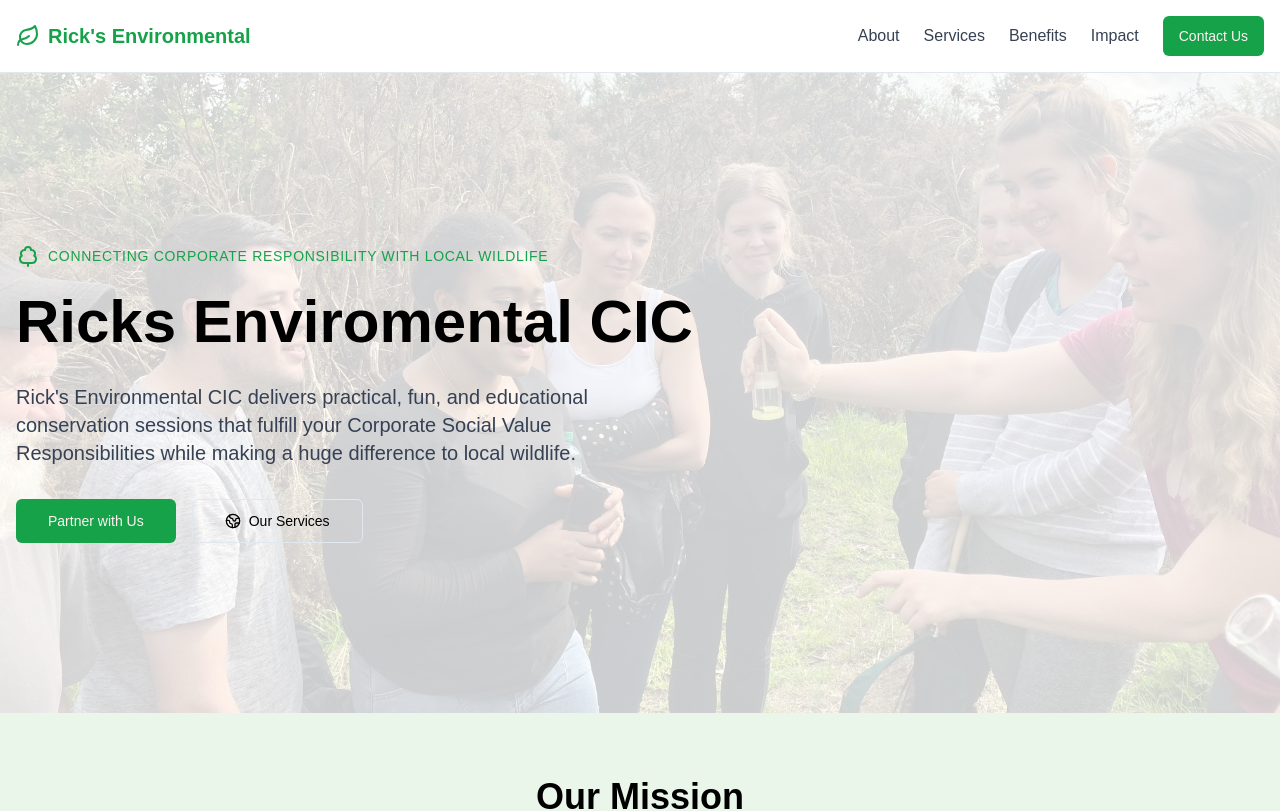
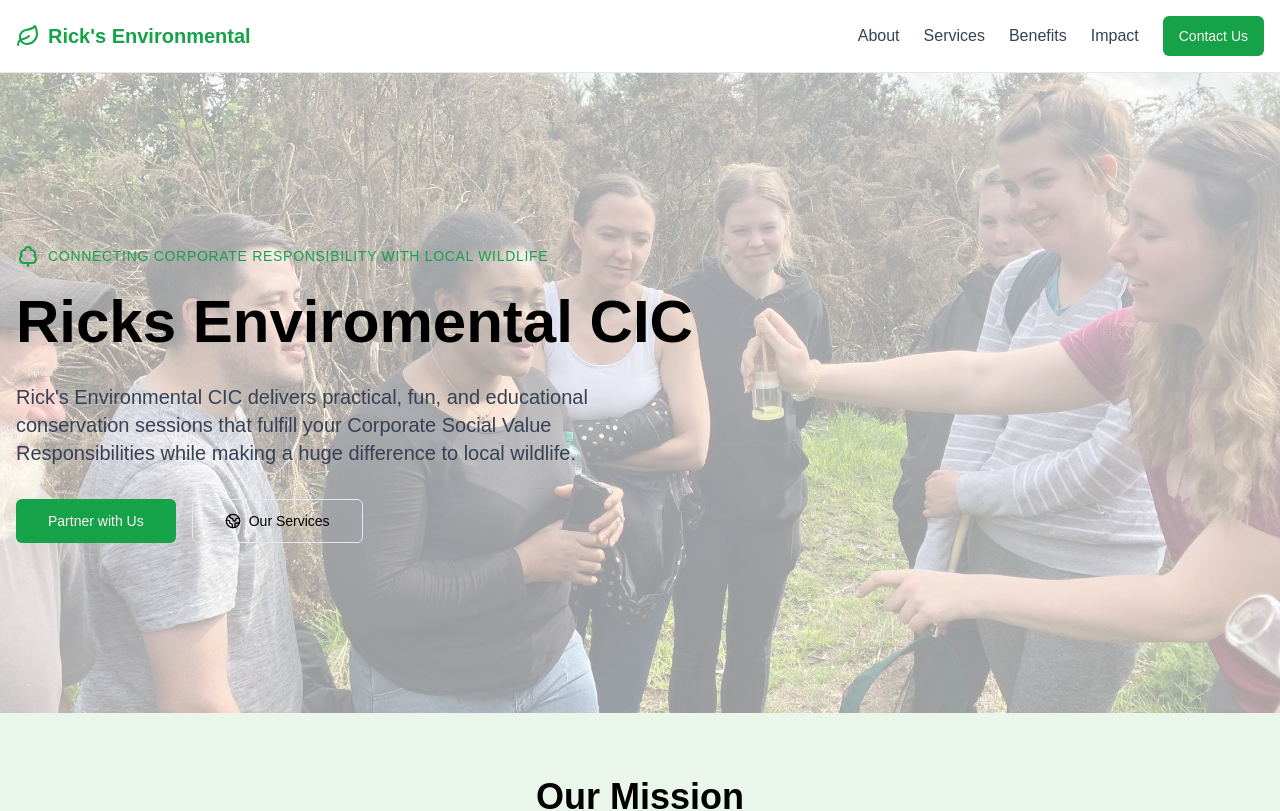
Before and after one commit to SamHats/ricksenviromental, a Next.js app: page / in a window 1280 px wide. Shown: the top 811 px of the page. Built offline with nearby package versions, Linux system fonts and the light colour scheme.

Commit message:
fix: increase background image opacity in Hero component

```diff
--- a/components/hero.tsx
+++ b/components/hero.tsx
@@ -10,7 +10,7 @@ const Hero: React.FC = () => {
         fill={true}
         priority={true}
         sizes="100vw"
-        className="absolute inset-0 object-cover w-full h-full -z-10 opacity-20"
+        className="absolute inset-0 object-cover w-full h-full -z-10 opacity-40"
         src="/images/1.jpg"
       />
       <section
```
